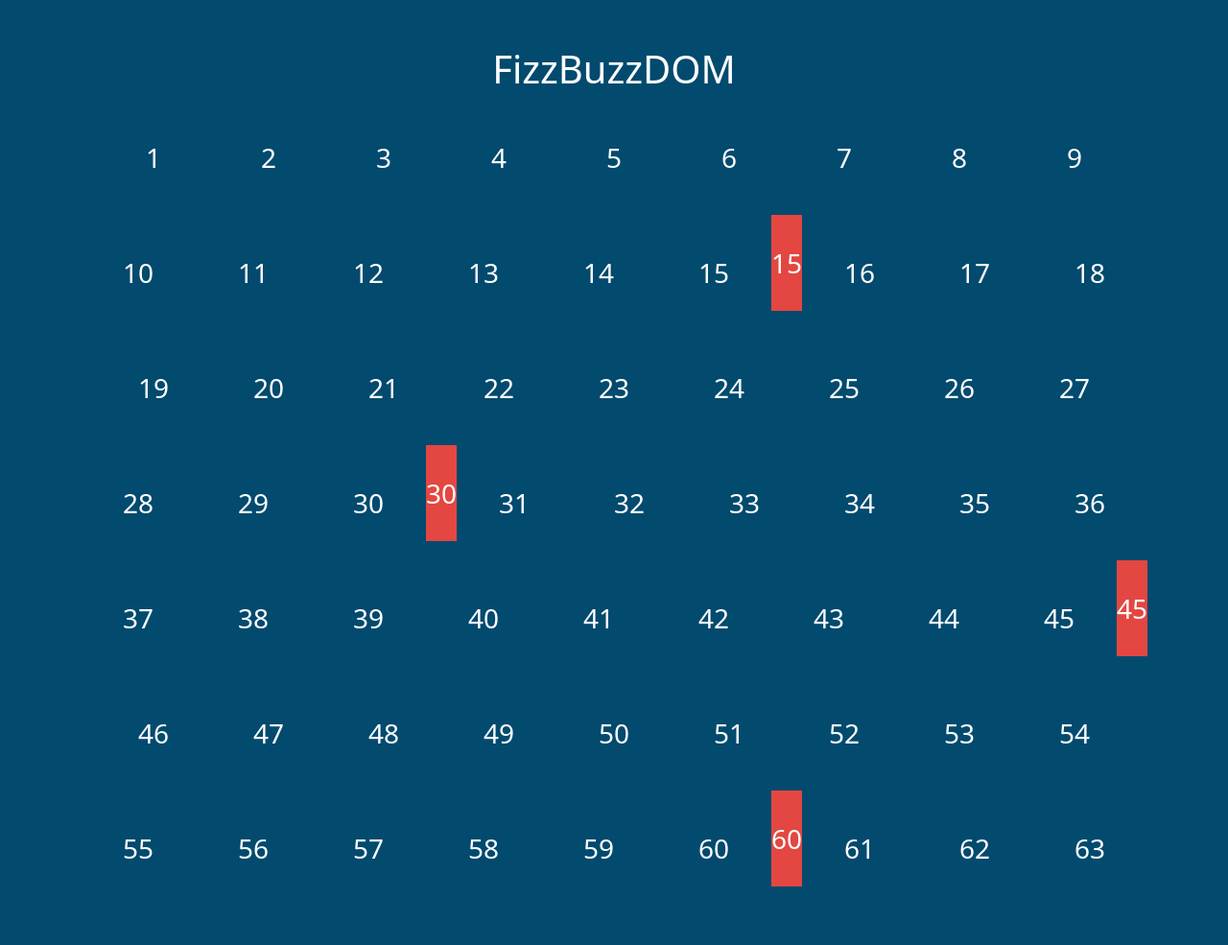
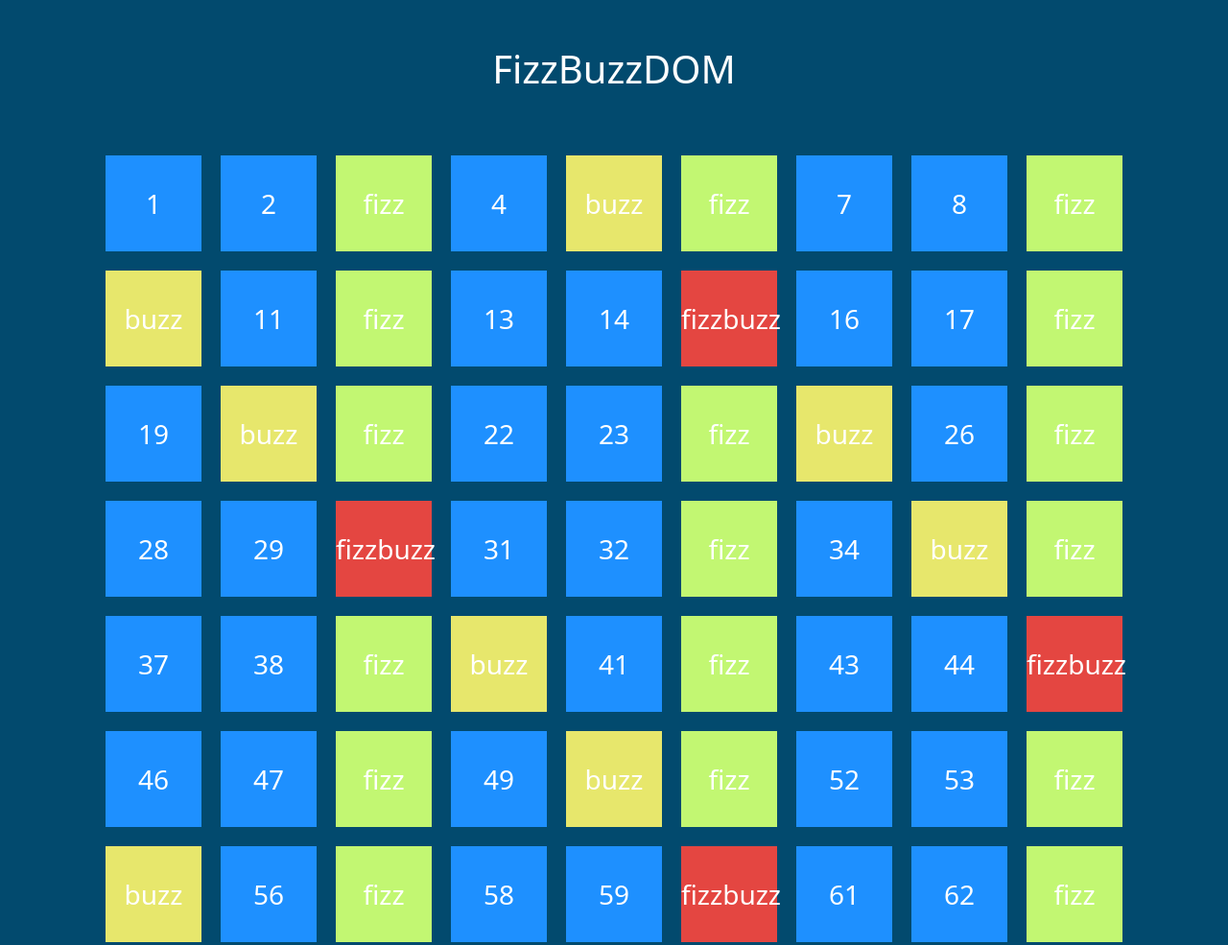
Before and after one commit to FrancescoGuggino/js-fizzbuzz, a plain HTML site: page index.html in a window 1280 px wide. Shown: the top 985 px of the page at 96% size. Drawn offline with nearby package versions, Linux system fonts and the light colour scheme.

Commit message:
completo con bonus

```diff
--- a/css/style.css
+++ b/css/style.css
@@ -22,3 +22,15 @@
 .bg-color-red {
     background-color: rgb(228, 70, 65);
 }
+
+.bg-color-yellow {
+    background-color: rgb(231, 231, 108);
+}
+
+.bg-color-green {
+    background-color: rgb(194, 247, 114);
+}
+
+.bg-color-blue {
+    background-color: dodgerblue;
+}
--- a/index.html
+++ b/index.html
@@ -10,7 +10,7 @@
 <body class="bg-dark-blue">
     <div class="container mt-5">
         <div class="row">
-            <div class="col-12">
+            <div class="col-12 mb-5">
                 <h1 class="text-white text-center">FizzBuzzDOM</h1>
             </div>
         </div>
--- a/js/main.js
+++ b/js/main.js
@@ -17,31 +17,51 @@ Applica uno stile differente a seconda del valore dell'indice per i multipli di
 //genra numeri 1 a 100
 
 for (let i=1; i <= 100 ; i++) {
-    document.getElementById('squaresContainer').innerHTML += `
-        <div class="square">
-            <p class="text-center text-white fs-3 fw-3 vertical-align-square">${i}</p>
-        </div>
-    `;
+
 
     // se multiplo di 3 allora fizzbuzz
     if (i % 3 == 0 && i % 5 == 0) {
 
     //sfondo rosso fizzbuzz
     document.getElementById('squaresContainer').innerHTML += `
-    <div class="squarered">
-        <p class="text-center text-white fs-3 fw-3 vertical-align-square bg-color-red">${i}</p>
+    <div class="square">
+        <p class="text-center text-white fs-3 fw-3 vertical-align-square bg-color-red">${"fizzbuzz"}</p>
     </div>
 `;
 
         console.log("fizzbuzz");
+
     // se multiplo di 5 allora buzz
     } else if (i % 5 == 0) {
+
+        //sfondo giallo buzz
+    document.getElementById('squaresContainer').innerHTML += `
+    <div class="square">
+        <p class="text-center text-white fs-3 fw-3 vertical-align-square bg-color-yellow">${"buzz"}</p>
+    </div>
+`;
+
         console.log("buzz");
+
     // se multiplo di 3 e 5 allora fizz
     } else if (i % 3 == 0) {
+
+        //sfondo giallo buzz
+    document.getElementById('squaresContainer').innerHTML += `
+    <div class="square">
+        <p class="text-center text-white fs-3 fw-3 vertical-align-square bg-color-green">${"fizz"}</p>
+    </div>
+`;
+
         console.log("fizz");
+
     // altrimenti numeri
     } else {
+        document.getElementById('squaresContainer').innerHTML += `
+    <div class="square">
+        <p class="text-center text-white fs-3 fw-3 vertical-align-square bg-color-blue">${i}</p>
+    </div>
+`;
         console.log(i);
     }
 }
```
